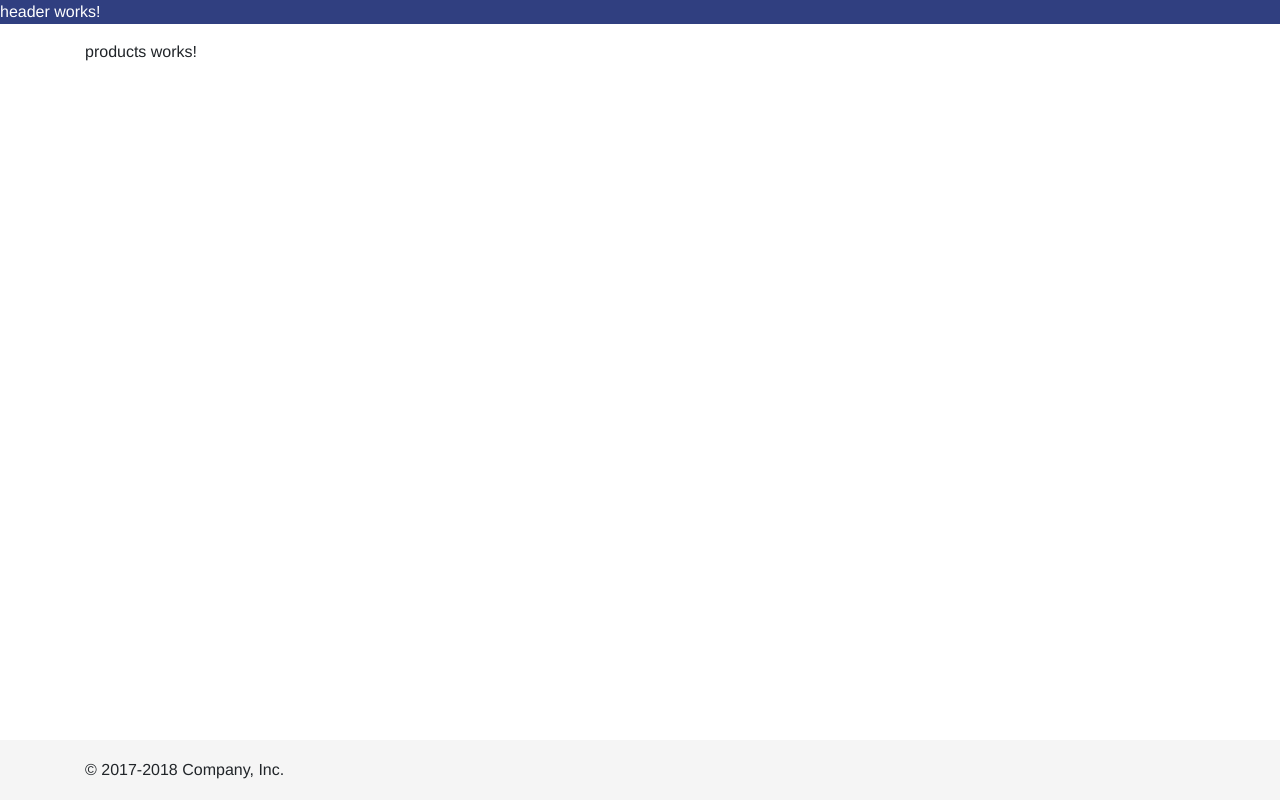
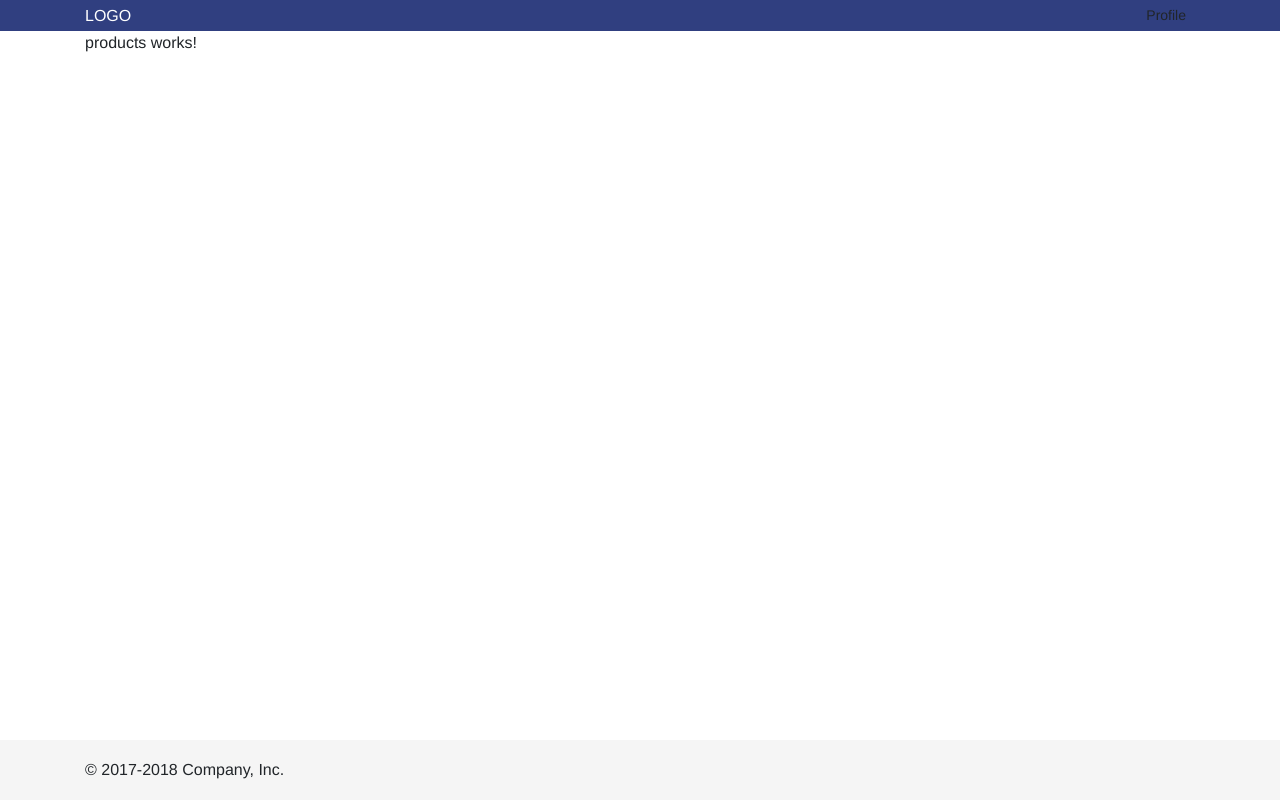
Before and after one commit to splim2002/ng7project, an Angular app in the folder ClientApp/: page / in a window 1280 px wide. Built offline with nearby package versions, Linux system fonts and the light colour scheme.

Commit message:
Update Header layout

```diff
--- a/ClientApp/src/app/core/components/header/header.component.html
+++ b/ClientApp/src/app/core/components/header/header.component.html
@@ -1,3 +1,10 @@
-<p>
-  header works!
-</p>
+<div class="container">
+  <div class="row flex-nowrap justify-content-between align-items-center">
+    <div class="col-6">
+      <a class="blog-header-logo" href="#">LOGO</a>
+    </div>
+    <div class="col-6 d-flex justify-content-end align-items-center">
+      <a class="btn btn-sm" href="#">Profile</a>
+    </div>
+  </div>
+</div>
--- /dev/null
+++ b/ClientApp/src/scss/bootstrap.scss
@@ -0,0 +1,15 @@
+@import "mixins";
+@import "variables";
+
+//Overwrite bootstrap default CSS
+.btn-primary{
+  color: #fff;
+  background-color: $primary-color;
+  border-color: $primary-color;
+
+  &:hover, &:active{
+    color: #fff;
+    background-color: $primary-darker-color;
+    border-color: $primary-darker-color;
+  }
+}
--- a/ClientApp/src/scss/main.scss
+++ b/ClientApp/src/scss/main.scss
@@ -9,9 +9,24 @@ body {
   font-family: $fontfamily-1;
 }
 
+// COMMON
+a{
+  outline: none;
+}
+a:hover{
+  color: inherit;
+  text-decoration: unset;
+}
+
+
+// LAYOUT
 header{
   background: $primary-darker-color;
   color: #fff;
+
+  a{
+    color: #fff;
+  }
 }
 
 .footer{
--- a/ClientApp/src/styles.scss
+++ b/ClientApp/src/styles.scss
@@ -1,2 +1,3 @@
 /* You can add global styles to this file, and also import other style files */
+@import './scss/bootstrap';
 @import './scss/main';
```
Also changed, not shown: 2 other files (tests, documents, lock files or other folders).
